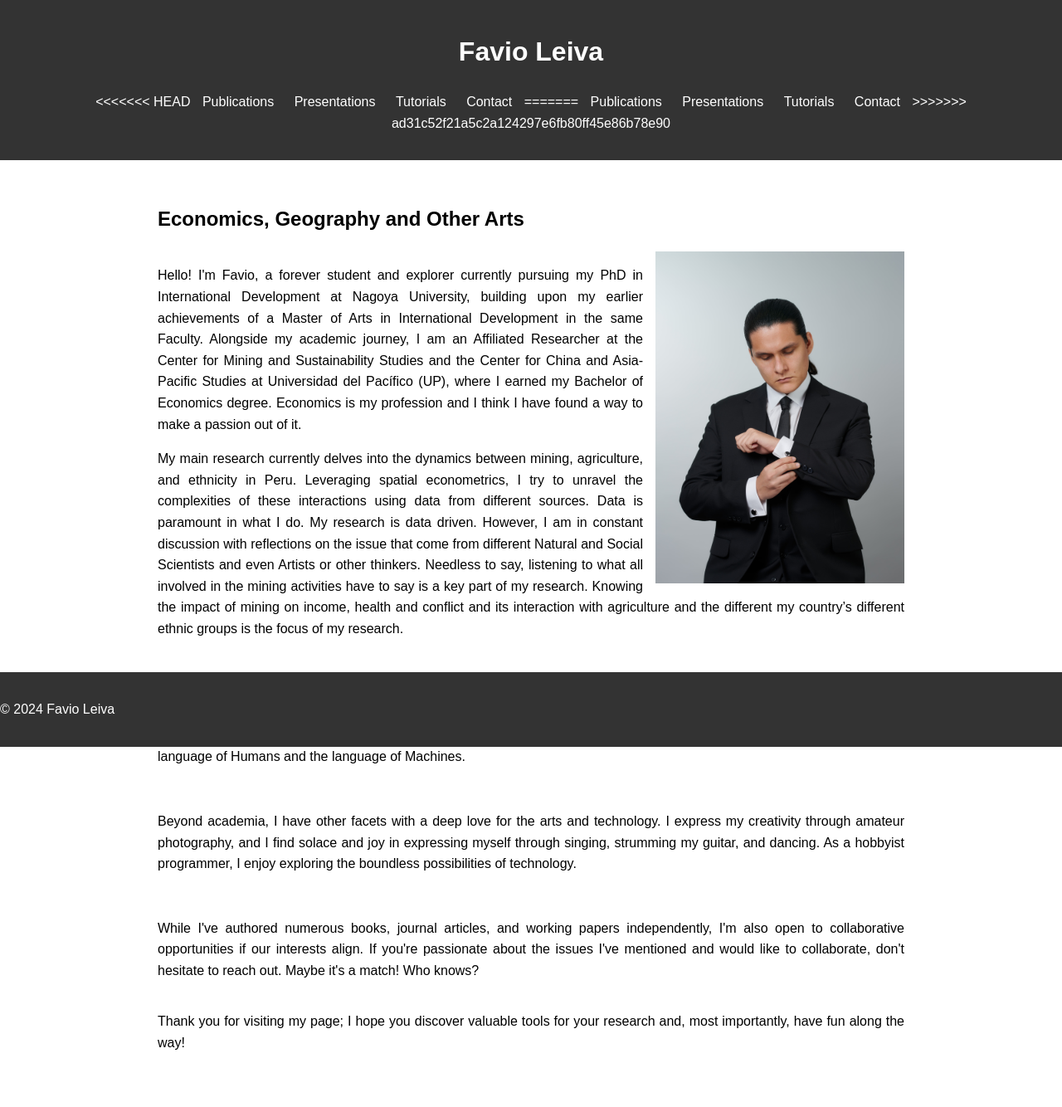
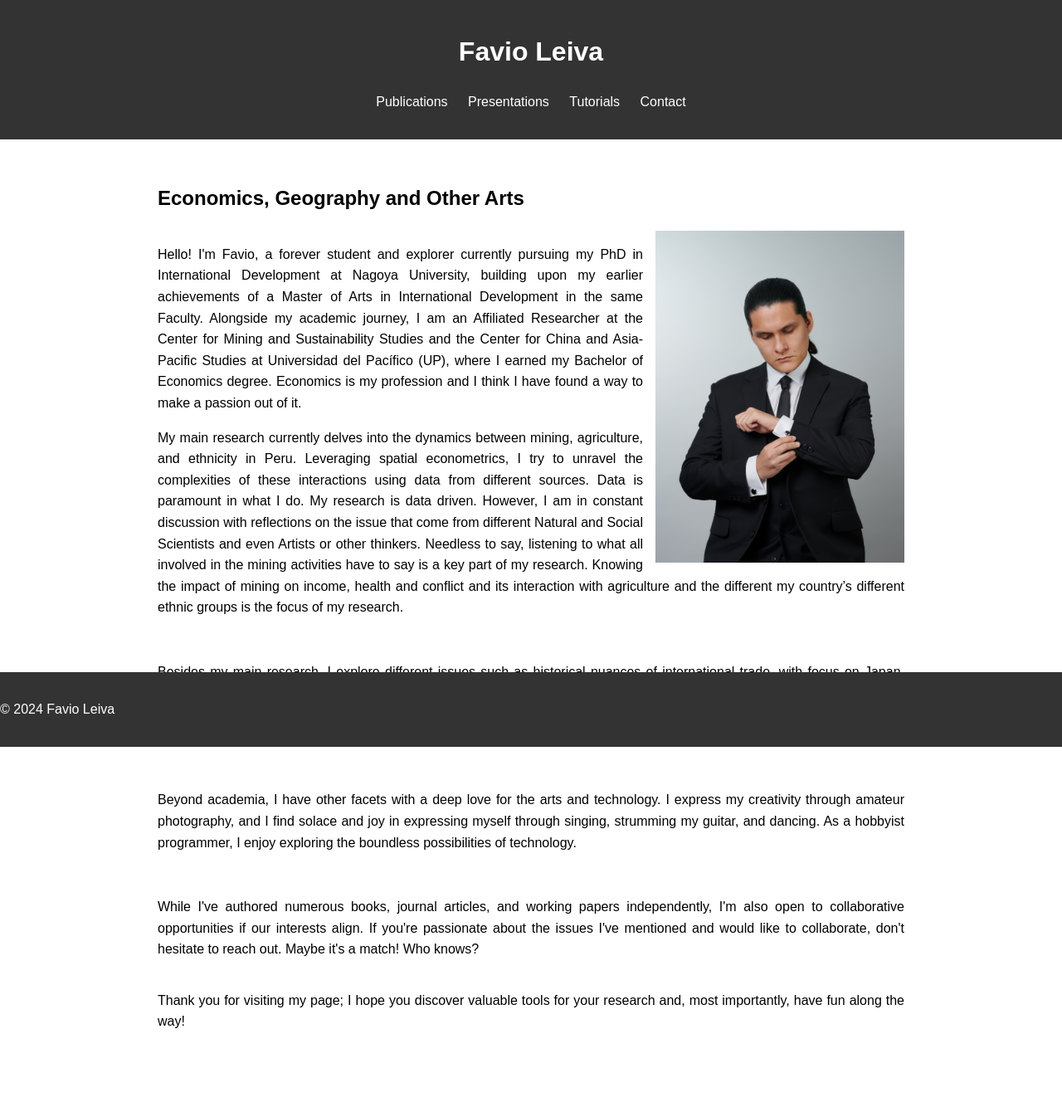
Before and after one commit to Favioleiva/favioleiva.github.io, a Jekyll site: the page index.html, which Jekyll copies as it is, in a window 1280 px wide. Shown: the whole page at 83% size. Built offline with Jekyll 4.4.1, drawn with Linux system fonts in a browser that asks for light colours; after the commit the page ends 1308 px from its top, so only the background shows below that.

Commit message:
Update index.html

```diff
--- a/index.html
+++ b/index.html
@@ -70,17 +70,10 @@
         <h1>Favio Leiva</h1>
         <nav>
             <ul>
-<<<<<<< HEAD
                 <li><a href="publications/">Publications</a></li>
                 <li><a href="presentations/">Presentations</a></li>
                 <li><a href="tutorials/">Tutorials</a></li>
                 <li><a href="contact/">Contact</a></li>
-=======
-                <li><a href="publications">Publications</a></li>
-                <li><a href="presentations">Presentations</a></li>
-                <li><a href="tutorials">Tutorials</a></li>
-                <li><a href="contact">Contact</a></li>
->>>>>>> ad31c52f21a5c2a124297e6fb80ff45e86b78e90
             </ul>
         </nav>
     </header>
```
